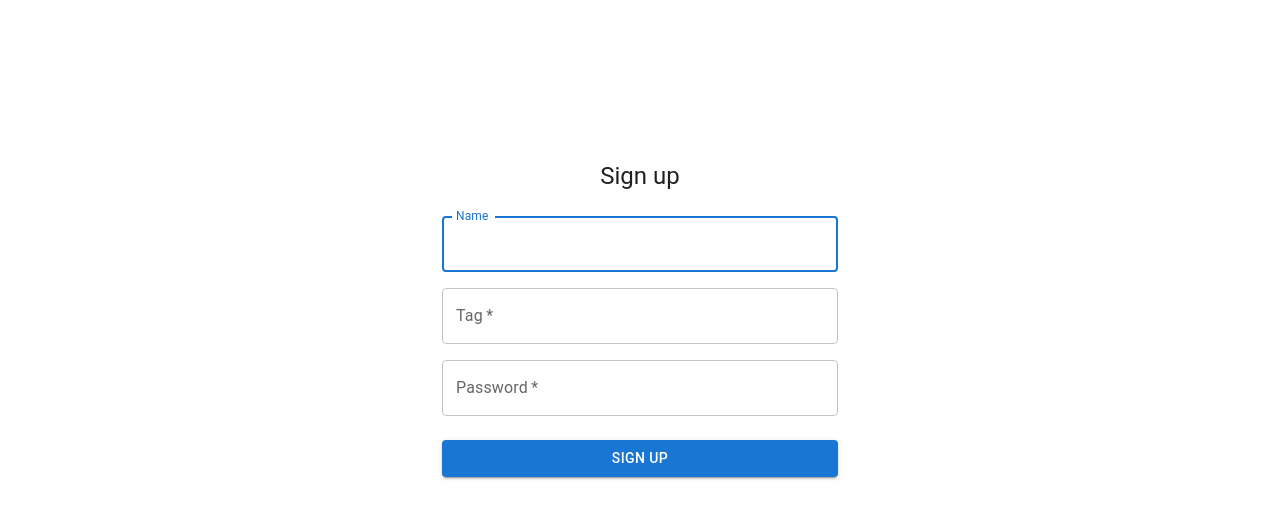
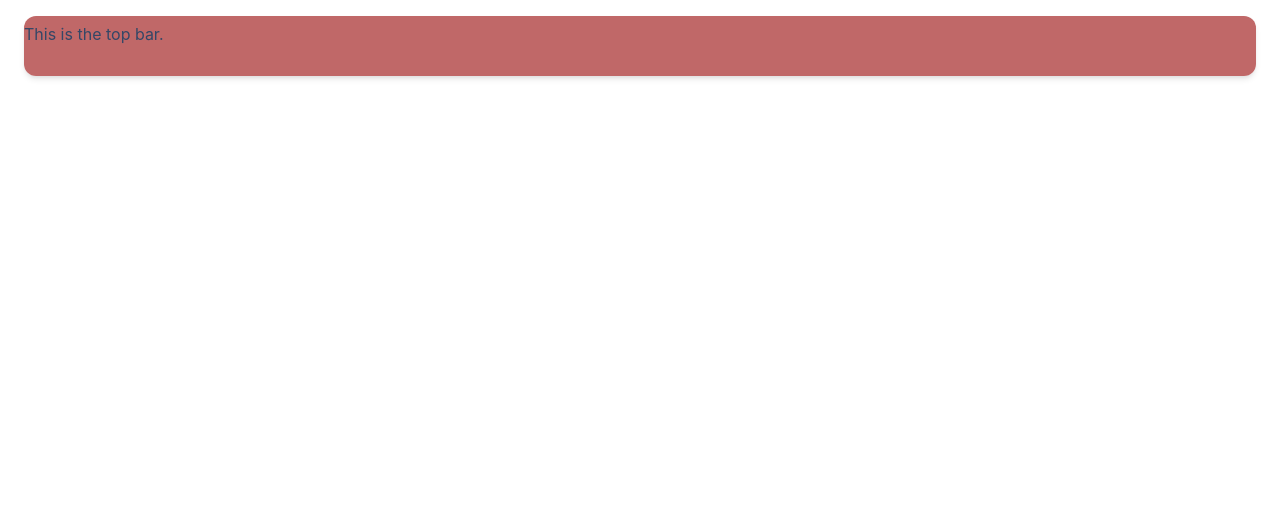
Before and after one commit to SuperALKALINEdroiD/AppFrontend, a React (Create React App) app: page / in a window 1280 px wide. Shown: the top 518 px of the page. Built offline with nearby package versions, Linux system fonts and the light colour scheme.

Commit message:
Alert Changes TopBar Start

```diff
--- a/src/App.js
+++ b/src/App.js
@@ -1,12 +1,11 @@
 // import './App.css';
-import Signup from './components/Signup/Signup.jsx'
-// import SideBar from './components/SideBar.jsx';
-
+// import Signup from './components/Signup/Signup.jsx'
+import TopBar from './components/TopBar.jsx';
 
 function App() {
   return (
     <div className="App">
-      <Signup />
+      <TopBar />
     </div>
   );
 }
--- /dev/null
+++ b/src/assets/styles/TopBar.css
@@ -0,0 +1,16 @@
+.top-bar {
+    min-height: 44px;
+    padding-top: 8px;
+    padding-bottom: 8px;
+    margin: 16px 24px;
+    width: calc(100% - 48px);
+    position: absolute;
+    left: 0px;
+    z-index: 3;
+    opacity: 1;
+    background: rgba(177, 67, 67, 0.8);
+    color: rgb(52, 71, 103);
+    border-radius: 0.75rem;
+    box-shadow: rgba(0, 0, 0, 0.1) 0rem 0.25rem 0.375rem -0.0625rem, rgba(0, 0, 0, 0.06) 0rem 0.125rem 0.25rem -0.0625rem;
+    backdrop-filter: saturate(200%) blur(30px);
+}
--- a/src/components/Signup/Signup.jsx
+++ b/src/components/Signup/Signup.jsx
@@ -148,7 +148,7 @@ export default function SignUp() {
                         autoHideDuration={5000}
                         onClose={handleClose}
                     >
-                        <Alert onClose={handleClose} severity={snackBarSeverity} sx={{ width: '100%' }}>
+                        <Alert variant="filled" onClose={handleClose} severity={snackBarSeverity} sx={{ width: '100%' }}>
                             {snackBarMessage}
                         </Alert>
                     </Snackbar>
--- a/src/components/TopBar.jsx
+++ b/src/components/TopBar.jsx
@@ -0,0 +1,13 @@
+import React, { useState } from 'react';
+import './../assets/styles/TopBar.css';
+
+export default function TopBar() {
+
+    return (
+        <>
+            <div className="top-bar">
+                This is the top bar.
+            </div>
+        </>
+    );
+}
```
